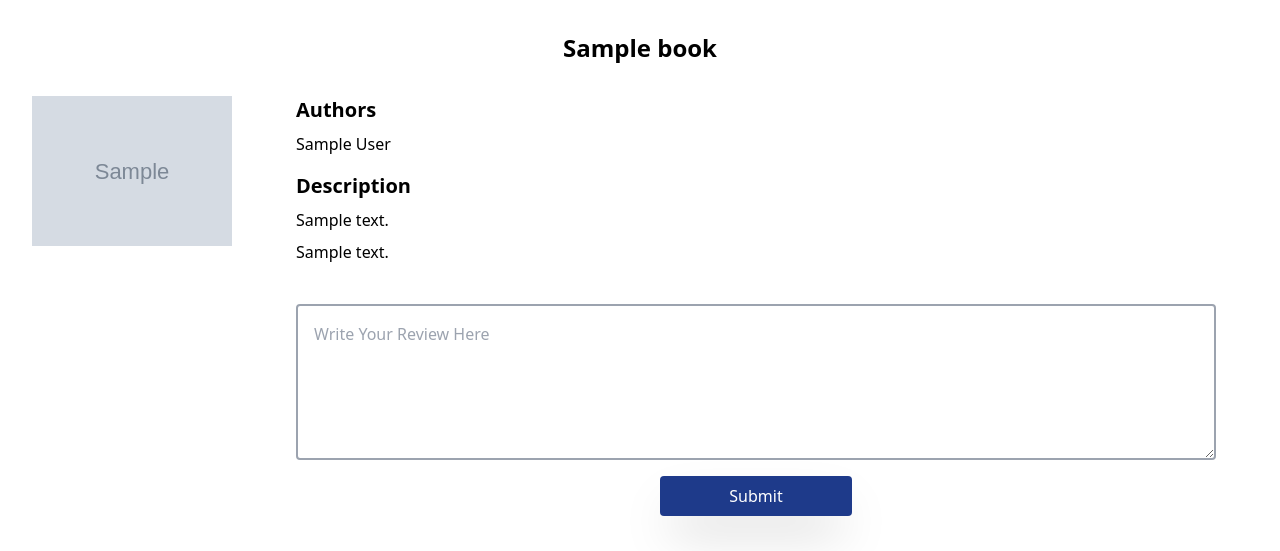
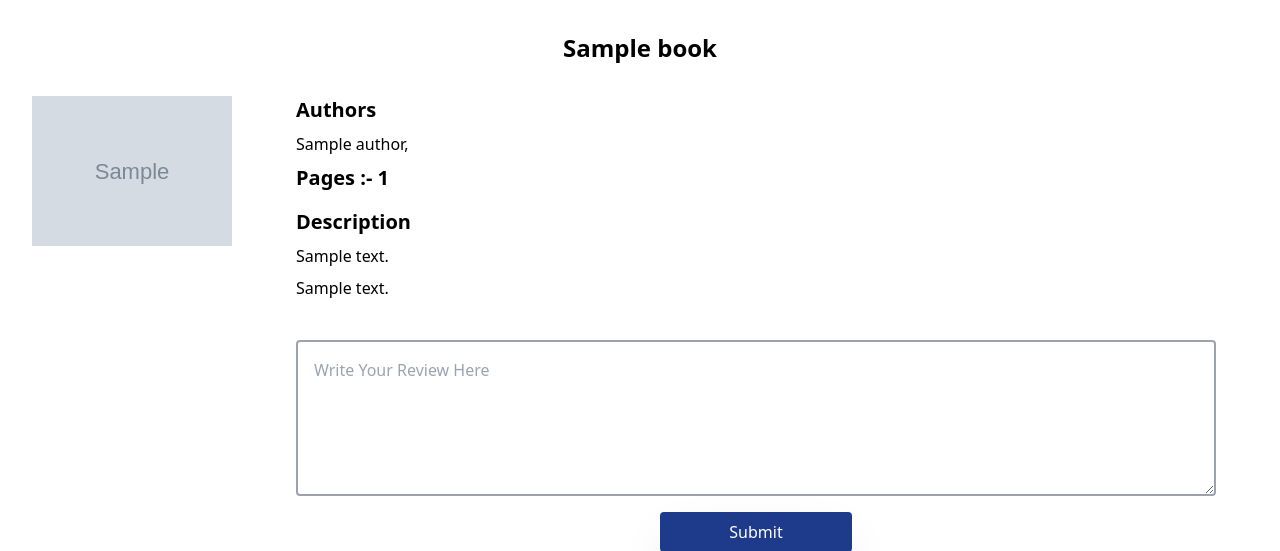
Before and after one commit to saugatdhimal/Book-App, a Django app: page /books/1 in a window 1280 px wide. Shown: the top 551 px of the page. Run offline with Django 3.2, Linux system fonts and the light colour scheme; tables that the repository leaves empty hold one stand-in row (values such as "Sample post"); grey boxes marked "Sample" are stand-in pictures; parts of the project's set-up code (start-up, migrations or seed data) failed here and were passed over.

Commit message:
Added Author and Book relationship

```diff
--- a/books/admin.py
+++ b/books/admin.py
@@ -1,7 +1,8 @@
 from django.contrib import admin
-from books.models import Book, Review
+from books.models import Author, Book, Review
 
 # Register your models here.
 
 admin.site.register(Book)
 admin.site.register(Review)
+admin.site.register(Author)
--- a/books/models.py
+++ b/books/models.py
@@ -1,12 +1,18 @@
 from django.db import models
 
 # Create your models here.
+
+class Author(models.Model):
+	name = models.CharField(max_length=256)
+
+	def __str__(self) -> str:
+		return self.name
 
 class Book(models.Model):
 	title = models.CharField(max_length=256)
 	pageCount = models.IntegerField(default=0)
 	thumbnailUrl = models.CharField(max_length=256, null=True)
-	authors = models.CharField(max_length=256, null=True, blank=True)
+	authors = models.ManyToManyField(Author)
 	shortDescription = models.CharField(max_length=256, null=True)
 	longDescription = models.TextField(null=True)
 
--- /dev/null
+++ b/books/templates/books/base.html
@@ -0,0 +1,16 @@
+<!DOCTYPE html>
+<html lang="en">
+    <head>
+        <meta charset="UTF-8" />
+        <meta http-equiv="X-UA-Compatible" content="IE=edge" />
+        <meta name="viewport" content="width=device-width, initial-scale=1.0" />
+        <link
+            href="https://unpkg.com/tailwindcss@^2/dist/tailwind.min.css"
+            rel="stylesheet"
+        />
+        <title>{% block title %} Learning Django {% endblock %}</title>
+    </head>
+    <body>
+        {% block content %} {% endblock %}
+    </body>
+</html>
--- a/books/templates/books/book_detail.html
+++ b/books/templates/books/book_detail.html
@@ -1,28 +1,18 @@
-<!DOCTYPE html>
-<html lang="en">
-    <head>
-        <meta charset="UTF-8" />
-        <meta http-equiv="X-UA-Compatible" content="IE=edge" />
-        <meta name="viewport" content="width=device-width, initial-scale=1.0" />
-        <link
-            href="https://unpkg.com/tailwindcss@^2/dist/tailwind.min.css"
-            rel="stylesheet"
-        />
-        <title>Learning Django</title>
-    </head>
-    <body>
+{% extends 'books/base.html' %} {% block title %} {{book.title}} {% endblock %}
+{%block content %}
 <h1 class="text-center text-2xl py-8 font-bold">{{book.title}}</h1>
 <div class="flex gap-8 px-8">
     <div>
-                <img
-                    src="{{book.thumbnailUrl}}"
-                    alt="{{book.title}}"
-                    width="200"
-                />
+        <img src="{{book.thumbnailUrl}}" alt="{{book.title}}" width="200" />
     </div>
     <div class="flex-1 flex flex-col gap-2 px-8 mb-8">
         <h3 class="text-xl font-semibold">Authors</h3>
-                <p>{{book.authors}}</p>
+        <p>
+            {% for author in authors %}
+            <a href="{% url 'author.books' author %}" target="_blank">{{author}},</a>
+            {% endfor %}
+        </p>
+        <h3 class="text-xl font-semibold">Pages :- {{book.pageCount}}</h3>
         <h3 class="text-xl font-semibold mt-2">Description</h3>
         <p>{{book.shortDescription}}</p>
         <p>{{book.longDescription}}</p>
@@ -61,5 +51,4 @@
         </div>
     </div>
 </div>
-    </body>
-</html>
+{% endblock %}
--- a/books/urls.py
+++ b/books/urls.py
@@ -5,5 +5,6 @@ from . import views
 urlpatterns = [
 	path('', views.BookIndexView.as_view(), name='index'),
 	path('<int:pk>', views.BookDetailView.as_view(), name='book.show'),
-	path('<int:id>/review', views.review, name='book.review')
+	path('<int:id>/review', views.review, name='book.review'),
+	path('<str:author>', views.author, name='author.books')
 ]
--- a/books/views.py
+++ b/books/views.py
@@ -1,4 +1,4 @@
-from django.shortcuts import redirect
+from django.shortcuts import redirect, render
 from books.models import Book, Review
 from django.views import generic
 
@@ -18,6 +18,7 @@ class BookDetailView(generic.DetailView):
 	def get_context_data(self, **kwargs):
 		context = super().get_context_data(**kwargs)
 		context['reviews'] = context['book'].review_set.order_by('-created_at')
+		context['authors'] = context['book'].authors.all()
 		return context
 
 
@@ -32,3 +33,8 @@ def review(request, id):
 	newReview = Review(body=body, book_id=id)
 	newReview.save()
 	return redirect('/books')
+
+def author(request, author):
+	books = Book.objects.filter(authors__name=author)
+	context = {'book_list': books}
+	return render(request, 'books/book_list.html', context)
```
Also changed, not shown: books/templates/books/book_list.html (+6 -15 lines), books/migrations/0008_auto_20210717_2058.py (added). Lines whose indentation alone changed are shown as unchanged.
